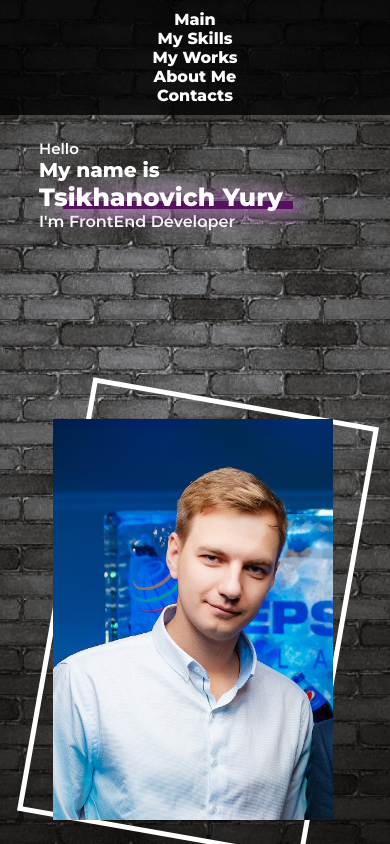
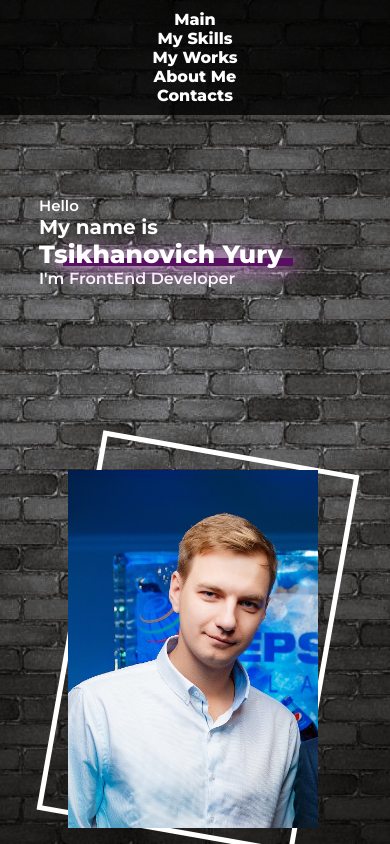
Before and after one commit to Yuranuch/My_portfolio, a React (Create React App) app: page / in a window 390 px wide. Shown: the top 844 px of the page. Built offline with nearby package versions, Linux system fonts and the light colour scheme.

Commit message:
adaptive fixed

```diff
--- a/src/Components/MainContainer/MainContainer.module.css
+++ b/src/Components/MainContainer/MainContainer.module.css
@@ -1,6 +1,5 @@
 .mainContainer {
     padding-top: 50px;
-    /*background-color: #161616;*/
 }
 
 .container {
@@ -66,7 +65,6 @@
     position: relative;
     z-index: 0;
     margin: 0 15px 0 10px;
-
 }
 .photo:before {
     content: "";
@@ -79,21 +77,46 @@
     z-index: -1;
     transform: rotate(10deg);
 }
-/*.photo:hover img {*/
-/*    cursor: pointer;*/
-/*    transition: 1s;*/
-/*    transform: rotate(10deg);*/
-/*}*/
-.photo:hover {
-
-}
 
 
-@media screen and (max-width: 830px){
+@media screen and (max-width: 850px){
     .container {
         flex-direction: column;
     }
+    .greeting {
+        margin-bottom: 50px;
+    }
+    .fullName {
+        font-size: 30px;
+        font-weight: 700;
+    }
+    .photo {
+        margin: 0 15px 70px 10px;
+    }
+    .container {
+        padding: 40px 0;
+    }
 }
+@media screen and (max-width: 740px) {
+    .fullName {
+        font-size: 25px;
+    }
+    .fullName span {
+        font-size: 30px;
+        min-width: 300px;
+    }
+    .fullName span:before {
+        width: 300px;
+    }
+    .prof {
+        font-size: 18px;
+    }
+    .photo {
+
+        margin: 0 15px 75px 10px;
+    }
+}
+
 @media screen and (max-width: 600px){
     .fullName {
         font-size: 25px;
@@ -118,18 +141,33 @@
         font-size: 20px;
     }
 }
+@media screen and (max-width: 430px){
+    .container {
+        padding: 100px 0;
+    }
+}
+@media screen and (max-width: 390px) {
+    .photo {
+        max-width: 250px;
 
-@media screen and (max-width: 380px) {
+    }
     .photo:before {
-        display: none;
+        width: 250px;
+        height: 375px;
     }
-    .photo img {
-        border: 7px solid coral;
+    .container {
+        padding: 80px 0;
     }
-
 }
-
-@media screen and (max-width: 340px){
+@media screen and (max-width: 350px) {
+    .photo {
+        max-width: 220px;
+    }
+    .photo:before {
+        width: 220px;
+        height: 340px;
+        border: 3px solid white;
+    }
     .fullName {
         font-size: 20px;
     }
@@ -142,4 +180,22 @@
         height: 8px;
         bottom: 0;
     }
+
 }
+
+
+
+@media screen and (max-width: 310px){
+    .photo {
+        max-width: 190px;
+        margin: 0 15px 10px 10px;
+    }
+    .photo:before {
+        width: 190px;
+        height: 290px;
+        border: 3px solid white;
+    }
+    .container {
+        padding: 60px 0;
+    }
+}
--- a/src/reuseComponents/Title/Title.module.css
+++ b/src/reuseComponents/Title/Title.module.css
@@ -19,3 +19,10 @@
     left: 50%;
     margin-left: -40px;
 }
+
+@media screen and (max-width: 740px){
+    .title {
+        font-size: 25px;
+        margin-bottom: 20px;
+    }
+}
```
